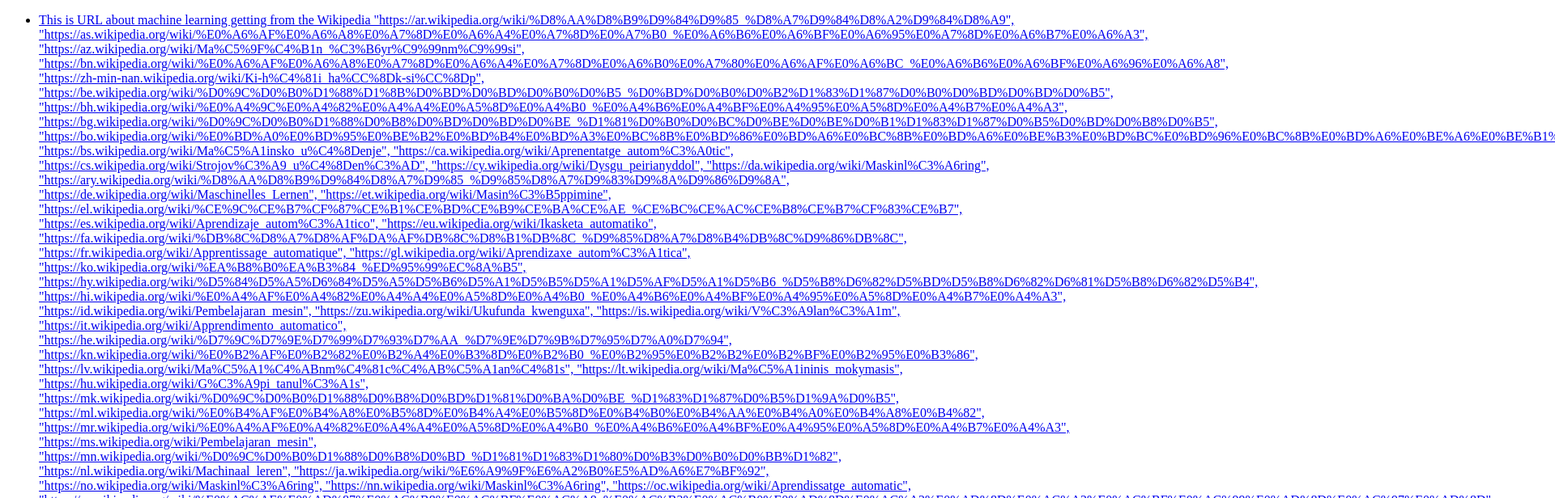
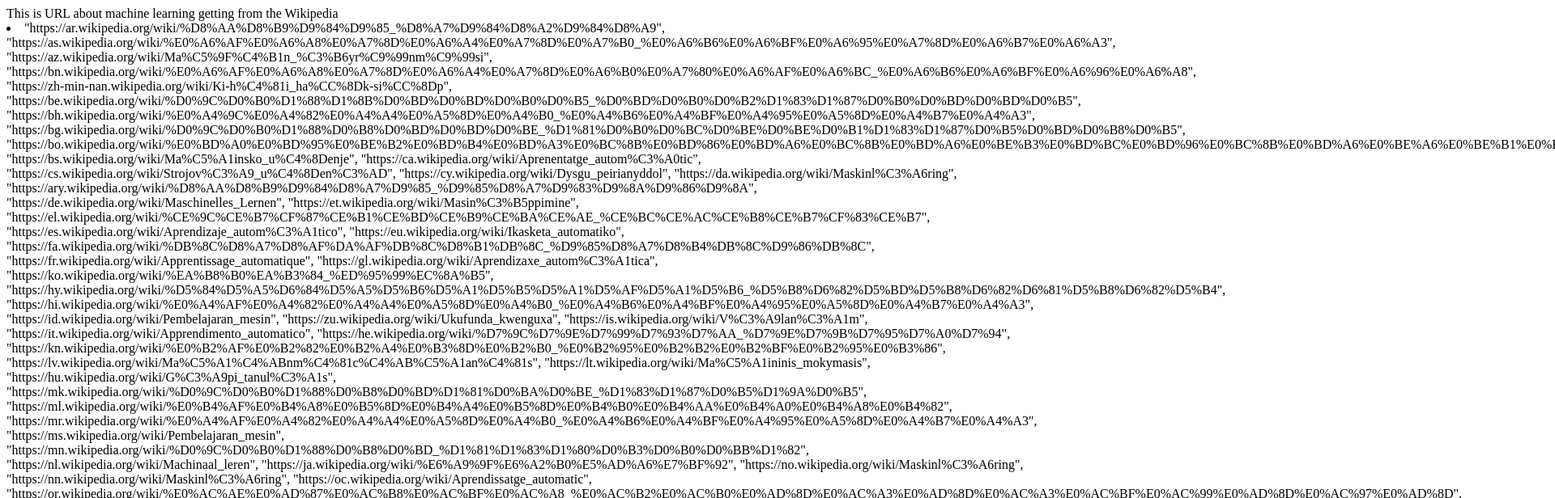
Before and after one commit to wlin005/Web, a plain HTML site: page index.html in a window 1280 px wide. Shown: the top 616 px of the page at 81% size, 1920 px wide, since content can reach past the window. Drawn offline with Linux system fonts and the light colour scheme.

Commit message:
Update index.html
delete link

```diff
--- a/index.html
+++ b/index.html
@@ -11,13 +11,16 @@
         <!--This week we are keeping things very simple, please do not add anything extra, no CSS styling etc.-->
 
         <!--Change to your full name below-->
+        This is URL about machine learning getting from the Wikipedia
+
 
 
         <!--Add two to five links to projects from last term that you should host on github-->
-        <ul>
+
             <li>
                 <!--This is a link, the href value should contain the url or relative path to a page. / means the root folder of the directory structure-->
-                <a href="/"> This is URL about machine learning getting from the Wikipedia
+
+
 
       "https://ar.wikipedia.org/wiki/%D8%AA%D8%B9%D9%84%D9%85_%D8%A7%D9%84%D8%A2%D9%84%D8%A9",
       "https://as.wikipedia.org/wiki/%E0%A6%AF%E0%A6%A8%E0%A7%8D%E0%A6%A4%E0%A7%8D%E0%A7%B0_%E0%A6%B6%E0%A6%BF%E0%A6%95%E0%A7%8D%E0%A6%B7%E0%A6%A3",
@@ -1545,8 +1548,7 @@
 
 
 
-                </a>
-            </li>
+
 
                 <!-- Keep adding as many new list items with links as you need-->
 
```
